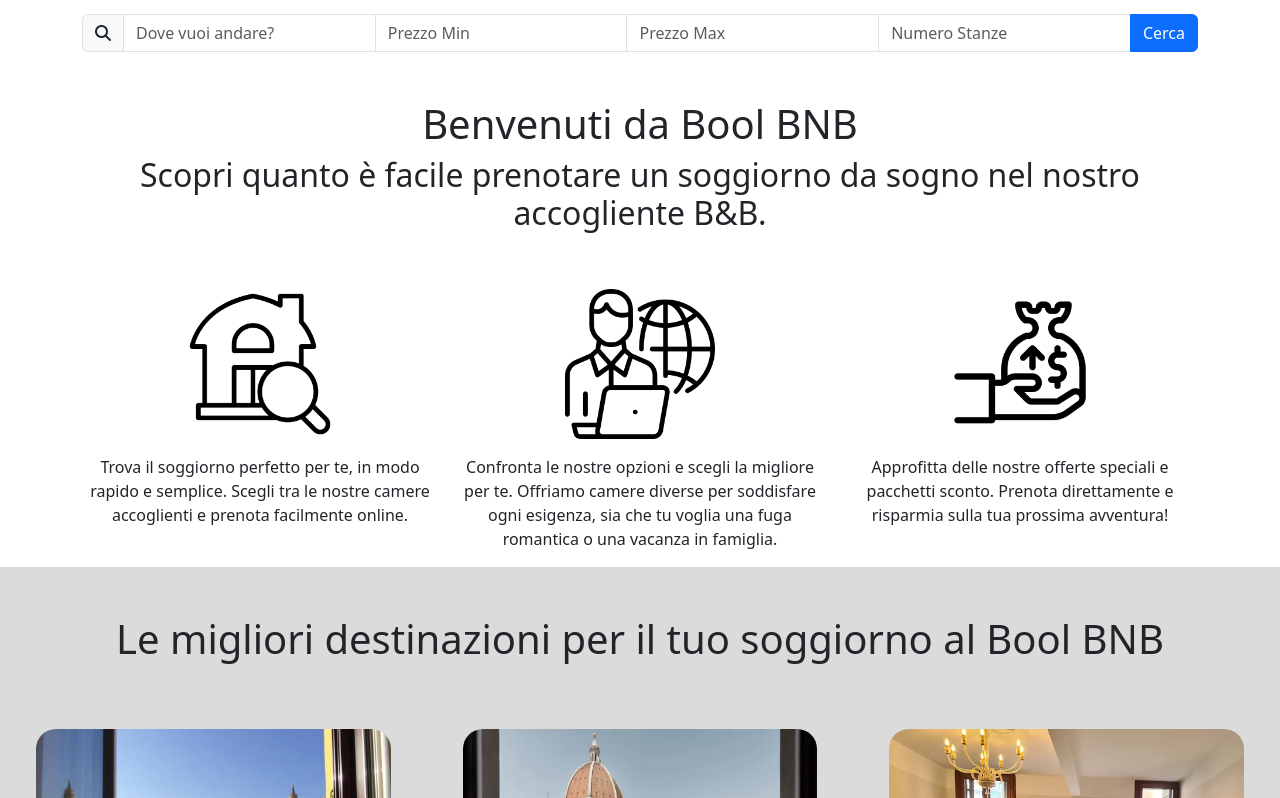
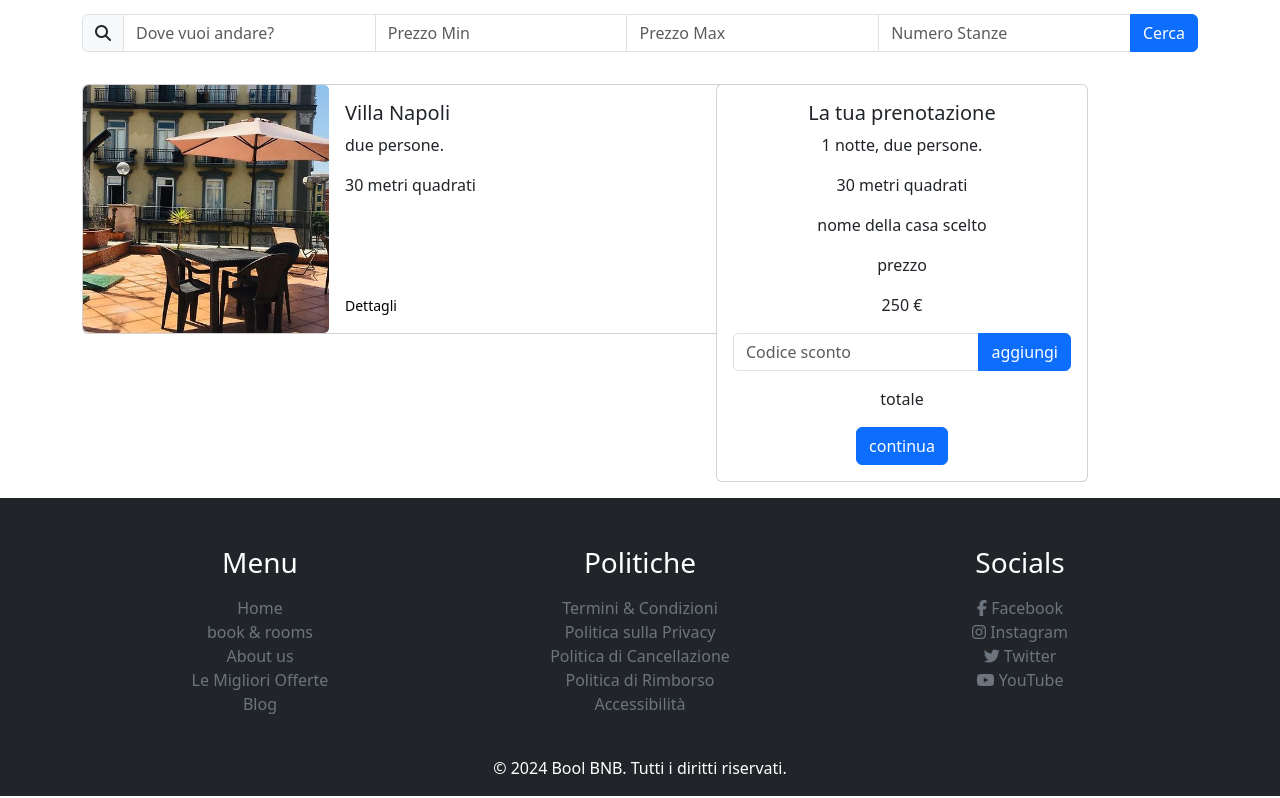
Before and after one commit to GiacomoAccardi/bool-bnb-front, a Vue app: page /rooms in a window 1280 px wide. Shown: the part 402-1200 px from the top of the page. Built offline with nearby package versions, Linux system fonts and the light colour scheme.

Commit message:
[UPD] aggiunto footer e la rotta alla pagina rooms con la prima card e sezione che poi si dovra occupare del pagamento

```diff
--- a/src/App.vue
+++ b/src/App.vue
@@ -1,18 +1,20 @@
 <script>
 import AppHeader from './components/AppHeader.vue';
-import AppHome from './components/AppHome.vue';
+import AppFooter from './components/AppFooter.vue';
+
 export default {
   components: {
     AppHeader,
-    AppHome
+    AppFooter
   }
 }
 </script>
+
 <template>
   <AppHeader />
-  <AppHome />
+  <router-view></router-view>
+  <AppFooter />
 </template>
-
 
 <style lang="scss">
 @import './styles/generals.scss';
--- /dev/null
+++ b/src/components/AppFooter.vue
@@ -0,0 +1,56 @@
+<script>
+export default {
+
+}
+</script>
+<template>
+    <footer class="bg-dark text-white pt-5 pb-3">
+        <div class="container">
+            <div class="row">
+                <!-- Sezione Servizi -->
+                <div class="col-md-4">
+                    <h3 class="text-center mb-3">Menu</h3>
+                    <ul class="list-unstyled text-center">
+                        <li><a href="#Home" class="text-secondary text-decoration-none">Home</a></li>
+                        <li><a href="#book & rooms" class="text-secondary text-decoration-none">book & rooms</a></li>
+                        <li><a href="#About us" class="text-secondary text-decoration-none">About us</a></li>
+                        <li><a href="#offerte" class="text-secondary text-decoration-none">Le Migliori Offerte</a></li>
+                        <li><a href="#blog" class="text-secondary text-decoration-none">Blog</a></li>
+                    </ul>
+                </div>
+
+                <!-- Sezione Politiche -->
+                <div class="col-md-4">
+                    <h3 class="text-center mb-3">Politiche</h3>
+                    <ul class="list-unstyled text-center">
+                        <li><a href="#" class="text-secondary text-decoration-none">Termini & Condizioni</a></li>
+                        <li><a href="#" class="text-secondary text-decoration-none">Politica sulla Privacy</a></li>
+                        <li><a href="#" class="text-secondary text-decoration-none">Politica di Cancellazione</a></li>
+                        <li><a href="#" class="text-secondary text-decoration-none">Politica di Rimborso</a></li>
+                        <li><a href="#" class="text-secondary text-decoration-none">Accessibilità</a></li>
+                    </ul>
+                </div>
+
+                <!-- Sezione Social -->
+                <div class="col-md-4">
+                    <h3 class="text-center mb-3">Socials</h3>
+                    <ul class="list-unstyled text-center">
+                        <li><a href="#" class="text-secondary text-decoration-none"><i class="fab fa-facebook-f"></i> Facebook</a></li>
+                        <li><a href="#" class="text-secondary text-decoration-none"><i class="fab fa-instagram"></i> Instagram</a></li>
+                        <li><a href="#" class="text-secondary text-decoration-none"><i class="fab fa-twitter"></i> Twitter</a></li>
+                        <li><a href="#" class="text-secondary text-decoration-none"><i class="fab fa-youtube"></i> YouTube</a></li>
+                    </ul>
+                </div>
+            </div>
+
+            <!-- Sezione copyright e autore -->
+            <div class="text-center mt-4">
+                <p class="mb-0">© 2024 Bool BNB. Tutti i diritti riservati.</p>
+            </div>
+        </div>
+    </footer>
+
+</template>
+<style lang="scss" scoped>
+
+</style>
--- a/src/components/AppHeader.vue
+++ b/src/components/AppHeader.vue
@@ -1,21 +1,18 @@
-<script>
-export default {
-
-}
-</script>
 <template>
-    <header class="app-header ">
+    <header class="app-header">
       <div class="container-fluid">
         <div class="row">
           <div class="col-2">
-          <img class="logo" src="../assets/BOOL-BNB-DB.png" alt="">
+            <img class="logo" src="../assets/BOOL-BNB-DB.png" alt="Logo">
           </div>
           <div class="col-10">
             <div class="content">
               <ul class="list-unstyled mt-3 d-flex justify-content-end">
-                    <li class="mx-3"><a class="text-decoration-none text-black" href="#">Home</a></li>
-                    <li class="mx-3"><a class="text-decoration-none text-black" href="#">Book & rooms</a></li>
-                    <li class="mx-3"><a class="text-decoration-none text-black" href="#">About US</a></li>
+                <li class="mx-3"><router-link to="/" class="text-decoration-none text-black" active-class="active-link" exact> Home </router-link></li>
+                <li class="mx-3"><router-link to="/rooms" class="text-decoration-none text-black" active-class="active-link"> Rooms </router-link></li>
+                <li class="mx-3"><a href="#" class="text-decoration-none text-black">About US</a></li>
+                <li class="mx-3"><a href="#" class="text-decoration-none text-black">Activities</a></li>
+                <li class="mx-3"><a href="#" class="text-decoration-none text-black">Contacts</a></li>
               </ul>
             </div>
           </div>
@@ -26,14 +23,18 @@ export default {
       </div>
     </header>
   </template>
+
+  <script>
+  export default {
+  };
+  </script>
+
   <style lang="scss" scoped>
-    .logo{
+  .logo {
     height: 60px;
     position: relative;
     z-index: 10;
   }
-
-
 
   .container-fluid {
     background-image: url('../assets/landing-page.jpg');
@@ -44,7 +45,6 @@ export default {
     left: 0;
     width: 100%;
     height: 400px;
-
     overflow: hidden;
   }
 
@@ -69,7 +69,6 @@ export default {
     font-size: 18px;
     text-transform: uppercase;
     transition: color 0.3s ease;
-
   }
 
   .centered-text {
@@ -99,4 +98,9 @@ export default {
     box-shadow: 0 2px 5px rgba(0, 0, 0, 0.1);
     z-index: 1000;
   }
+
+  .active-link {
+    border: 2px solid black;
+    padding: 5px;
+  }
   </style>
--- a/src/components/AppHome.vue
+++ b/src/components/PageHome.vue
@@ -155,19 +155,14 @@
             </div>
         </div>
         <div class="row mt-5 mb-5 g-0">
-            <!-- Colonna con l'immagine e testo sopra -->
             <div class="col-9 position-relative">
-                <!-- Immagine di sfondo -->
                 <img class="offerte dark-image img-fluid" src="../assets/offerte.jpg" alt="Firenze">
-
-                <!-- Testo sopra l'immagine -->
                 <div class="offer-text position-absolute top-0 start-0 m-3">
                     <h4 class="text-white font-weight-bold">Scopri le migliori offerte</h4>
                 </div>
                 <div class="position-absolute bottom-0 end-0 mb-5 me-2">
                     <p class="text-white font-weight-bold">utilizza il codice promozionale!</p>
                 </div>
-                <!-- Bottone sopra l'immagine -->
                 <div class="position-absolute bottom-0 end-0 m-3">
                     <a href="#" class="btn btn-primary rounded-4">winter 2024</a>
                 </div>
--- /dev/null
+++ b/src/components/RoomsPage.vue
@@ -0,0 +1,90 @@
+<script>
+export default {
+
+}
+</script>
+<template>
+    <div class="container-sm">
+        <div class="row">
+            <div class="col-12 text-center mt-3 mb-3">
+                <div class="search-bar">
+                    <div class="input-group">
+                        <span class="input-group-text"><i class="fas fa-search"></i></span>
+                        <input type="text" class="form-control" placeholder="Dove vuoi andare?" aria-label="Search">
+                        <input type="number" class="form-control" placeholder="Prezzo Min" aria-label="Prezzo Min">
+                        <input type="number" class="form-control" placeholder="Prezzo Max" aria-label="Prezzo Max">
+                        <input type="number" class="form-control" placeholder="Numero Stanze" aria-label="Numero Stanze">
+                        <button class="btn btn-primary">Cerca</button>
+                    </div>
+                </div>
+            </div>
+        </div>
+    </div>
+    <div class="container">
+        <div class="row g-0"> <!-- 'g-0' per rimuovere lo spazio tra le colonne -->
+            <div class="col-8">
+                <div class="card mb-3 mt-3" style="width: 740px;">
+                    <div class="row g-0">
+                        <div class="col-lg-4">
+                            <img src="../assets/napoli.jpg" class="rounded-start card-img" alt="...">
+                        </div>
+                        <div class="col-lg-8">
+                            <div class="card-body">
+                                <h5 class="card-title">Villa Napoli</h5>
+                                <p class="card-text">due persone.</p>
+                                <p class="card-text">30 metri quadrati</p>
+                                <p class="card-text text-end me-3">prezzo</p>
+                                <p class="card-text text-end me-3">250 &euro;</p>
+                                <p class="card-text"><small class="text-body-secondary"> <a class="text-decoration-none text-black" href="#">Dettagli</a></small></p>
+                            </div>
+                        </div>
+                    </div>
+                </div>
+            </div>
+            <div class="col-4">
+                <div class="card mb-3 mt-3" style="max-width: 440px;">
+                            <div class="card-body text-center">
+                                <h5 class="card-title text-center">La tua prenotazione</h5>
+                                <p class="card-text"> 1 notte, due persone.</p>
+                                <p class="card-text">30 metri quadrati</p>
+                                <p class="card-text">nome della casa scelto</p>
+                                <p class="card-text">prezzo</p>
+                                <p class="card-text">250 &euro;</p>
+                                <div class="input-group mb-3">
+                                    <input type="text" class="form-control" placeholder="Codice sconto">
+                                    <button class="btn btn-primary">aggiungi</button>
+                                </div>
+                                <p class="card-text">totale</p>
+                                <button class="btn btn-primary">continua</button>
+                            </div>
+                       </div>
+                 </div>
+             </div>
+         </div>
+
+</template>
+<style lang="scss" scoped>
+.container-sm{
+    margin-top: 380px;
+  }
+
+  .card-img{
+    height: 100%;
+    width: 100%;
+    object-fit: cover;
+  }
+
+  .col-8, .col-4 {
+    padding-left: 0;
+    padding-right: 0;
+}
+
+/* Imposta margine negativo tra le colonne per avvicinarle */
+.col-8 {
+    margin-right: -55px;
+}
+
+.col-4 {
+    margin-left: -55px;
+}
+</style>
--- a/src/router.js
+++ b/src/router.js
@@ -1,16 +1,24 @@
-import { createRouter, createWebHistory } from 'vue-router'
+import { createRouter, createWebHistory } from 'vue-router';
 
-import PageHome from './pages/PageHome.vue'
+import PageHome from './components/PageHome.vue';
+import RoomsPage from './components/RoomsPage.vue';
+
+const routes = [
+    {
+        path: '/',
+        name: 'home',
+        component: PageHome,
+    },
+    {
+        path: '/rooms',
+        name: 'rooms',
+        component: RoomsPage,
+    },
+];
 
 const router = createRouter({
     history: createWebHistory(),
-    routes: [
-        {
-            path: '/',
-            name: 'home',
-            component: PageHome
-        },
-    ]
-})
+    routes,
+});
 
-export { router }
+export default router;
```
Also changed, not shown: src/main.js (+4 -3 lines). Lines whose indentation alone changed are shown as unchanged.
